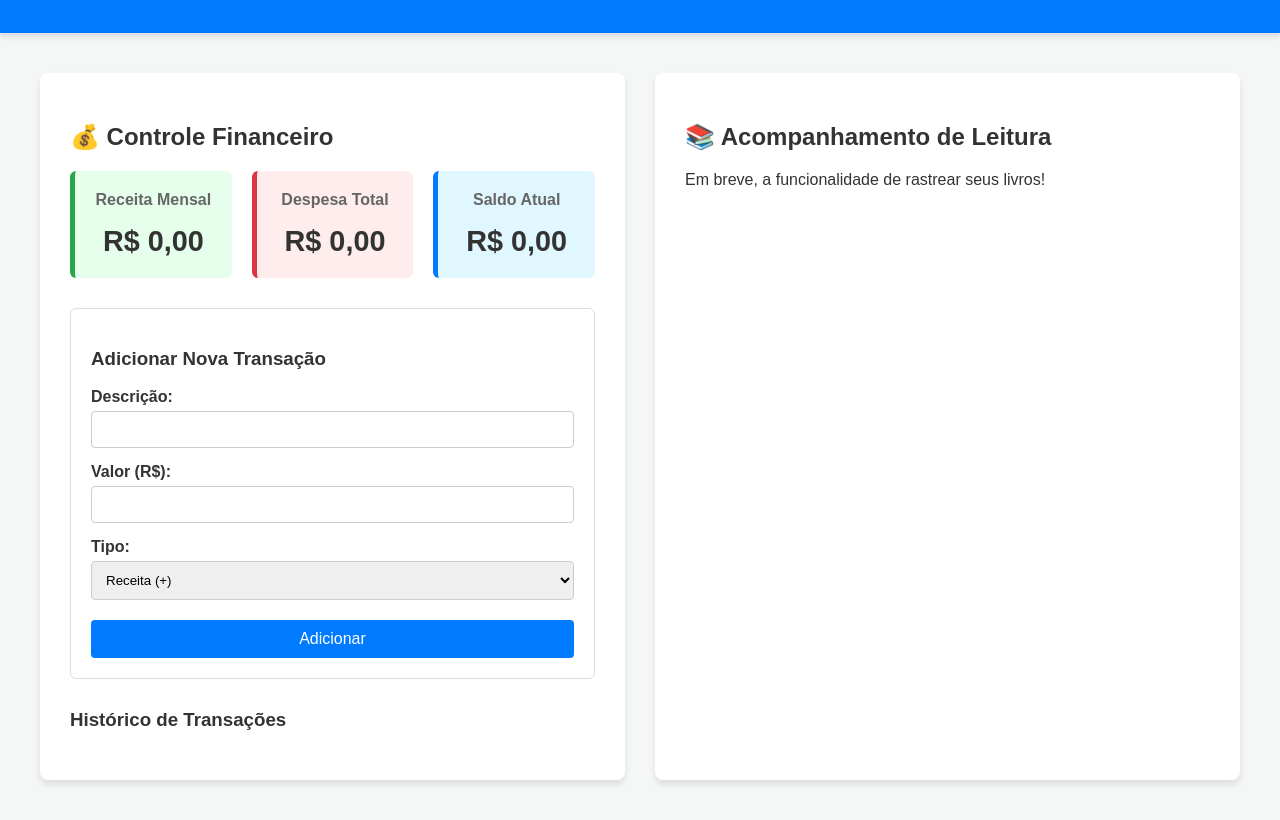
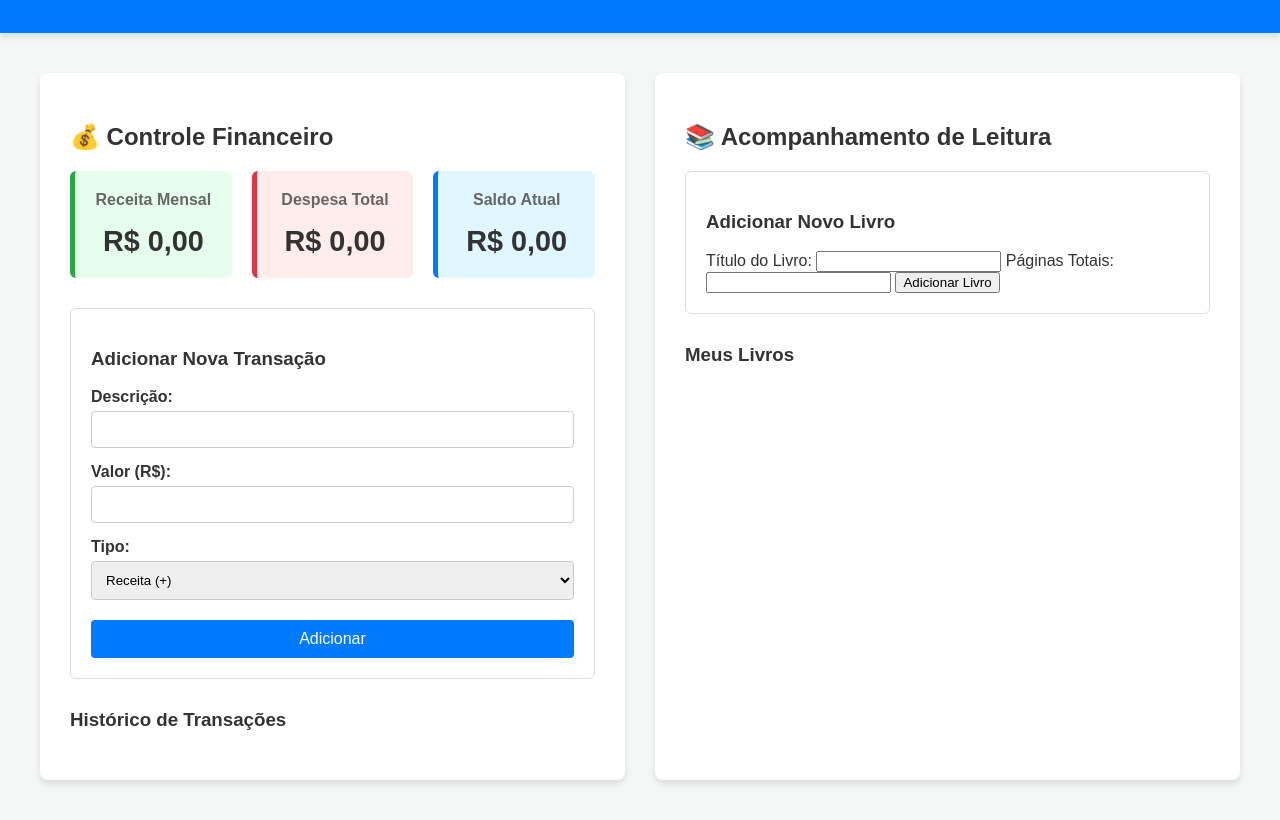
Before and after one commit to 3fr4n1c/3fr4n1c.github.io, a plain HTML site: page index.html in a window 1280 px wide. Shown: the part 94-914 px from the top of the page. Drawn offline with Linux system fonts and the light colour scheme; no server answers.

Commit message:
Update index.html

```diff
--- a/index.html
+++ b/index.html
@@ -14,9 +14,11 @@
     </header>
 
     <main class="container">
+        <!-- SEÇÃO 1: CONTROLE FINANCEIRO -->
         <section class="financeiro-section">
             <h2>💰 Controle Financeiro</h2>
 
+            <!-- Resumo dos Valores -->
             <div class="resumo-valores">
                 <div class="card receita">
                     <h3>Receita Mensal</h3>
@@ -32,6 +34,7 @@
                 </div>
             </div>
 
+            <!-- Formulário de Transação -->
             <div class="form-container">
                 <h3>Adicionar Nova Transação</h3>
                 <form id="formTransacao">
@@ -51,24 +54,48 @@
                 </form>
             </div>
 
+            <!-- Histórico de Transações -->
             <div class="historico-container">
                 <h3>Histórico de Transações</h3>
                 <ul id="listaTransacoes">
-                    </ul>
+                    <!-- As transações serão adicionadas aqui pelo JavaScript -->
+                </ul>
             </div>
         </section>
 
+        <!-- SEÇÃO 2: ACOMPANHAMENTO DE LEITURA -->
         <section class="leitura-section">
             <h2>📚 Acompanhamento de Leitura</h2>
-            <p>Em breve, a funcionalidade de rastrear seus livros!</p>
+
+            <div class="form-container">
+                <h3>Adicionar Novo Livro</h3>
+                <form id="formLivro">
+                    <label for="tituloLivro">Título do Livro:</label>
+                    <input type="text" id="tituloLivro" required>
+
+                    <label for="paginasTotais">Páginas Totais:</label>
+                    <input type="number" id="paginasTotais" required>
+
+                    <button type="submit">Adicionar Livro</button>
+                </form>
+            </div>
+
+            <div class="livros-container">
+                <h3>Meus Livros</h3>
+                <ul id="listaLivros">
+                    <!-- Os livros serão adicionados aqui pelo JavaScript -->
+                </ul>
+            </div>
         </section>
 
     </main>
 
+    <!-- 1. Bibliotecas do Firebase -->
     <script src="https://www.gstatic.com/firebasejs/9.6.1/firebase-app-compat.js"></script>
     <script src="https://www.gstatic.com/firebasejs/9.6.1/firebase-firestore-compat.js"></script>
     <script src="https://www.gstatic.com/firebasejs/9.6.1/firebase-auth-compat.js"></script>
 
+    <!-- 2. Seu Código Personalizado -->
     <script src="script.js"></script>
 
 </body>
```
